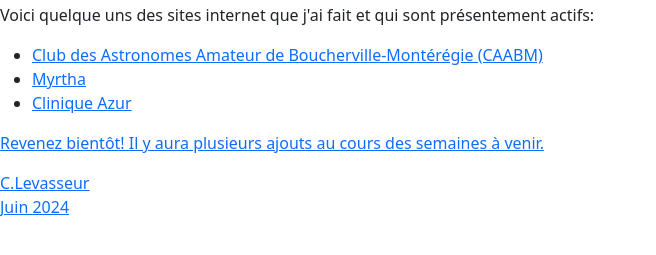
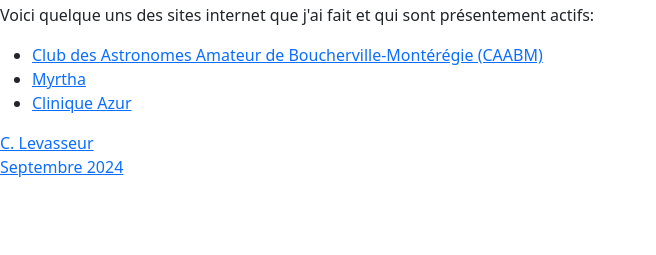
Before and after one commit to chrislevasseur/chrislevasseur.github.io, a plain HTML site: page index.html in a window 1280 px wide. Shown: the part 53-308 px from the top of the page, without its empty margins (0-656 px from the left). Drawn offline with nearby package versions, Linux system fonts and the light colour scheme.

Commit message:
Correctifs

```diff
--- a/index.html
+++ b/index.html
@@ -17,8 +17,7 @@
       <li><a href="https://www.myrtha.ca/">Myrtha</li>
       <li><a href="https://www.cliniqueazur.com/">Clinique Azur</li>
     </ul>
-    <p>Revenez bientôt! Il y aura plusieurs ajouts au cours des semaines à venir.</p>
-    <p>C.Levasseur<br/>Juin 2024</p>
+    <p>C. Levasseur<br/>Septembre 2024</p>
   </main>
 </body>
 </html>
```
